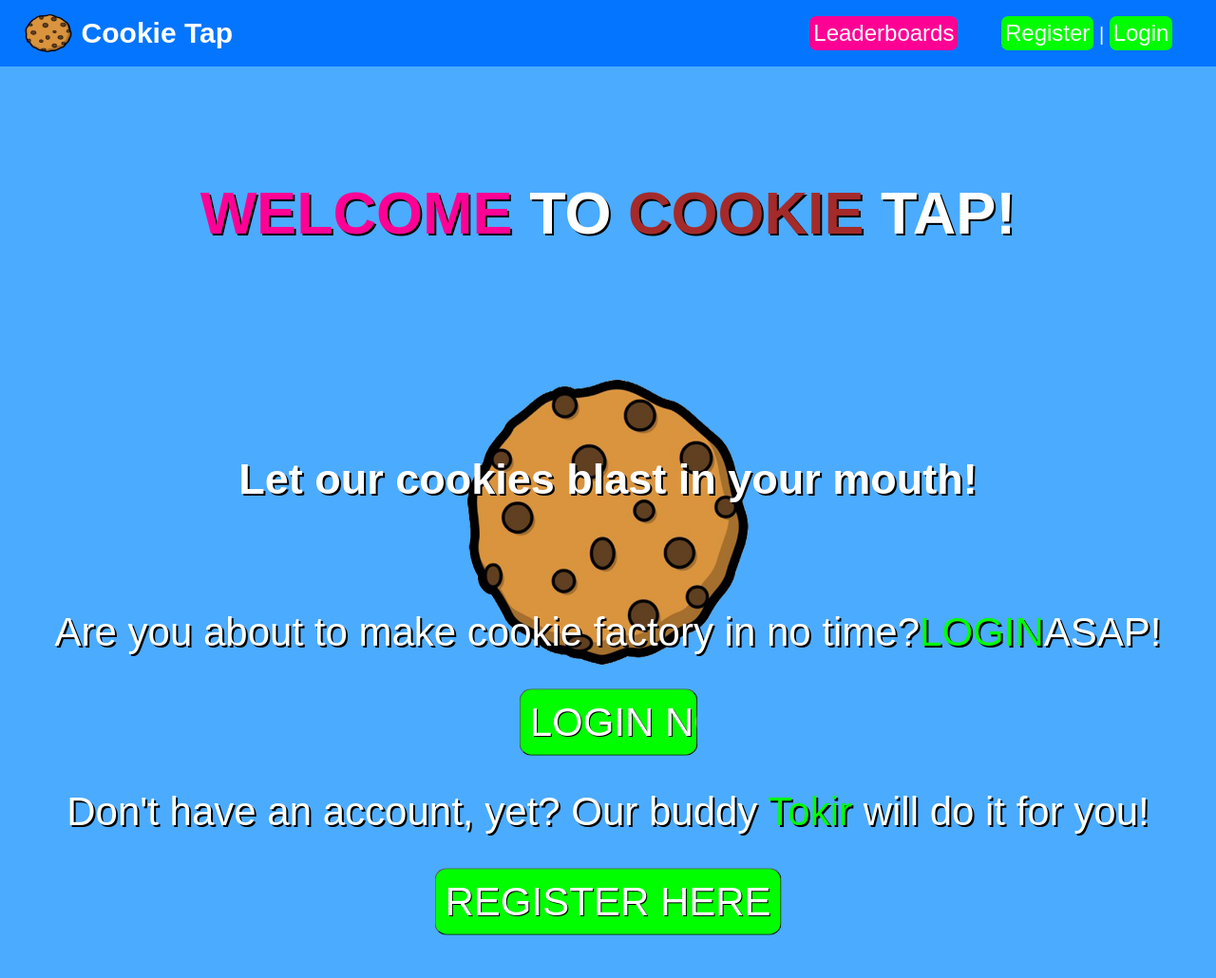
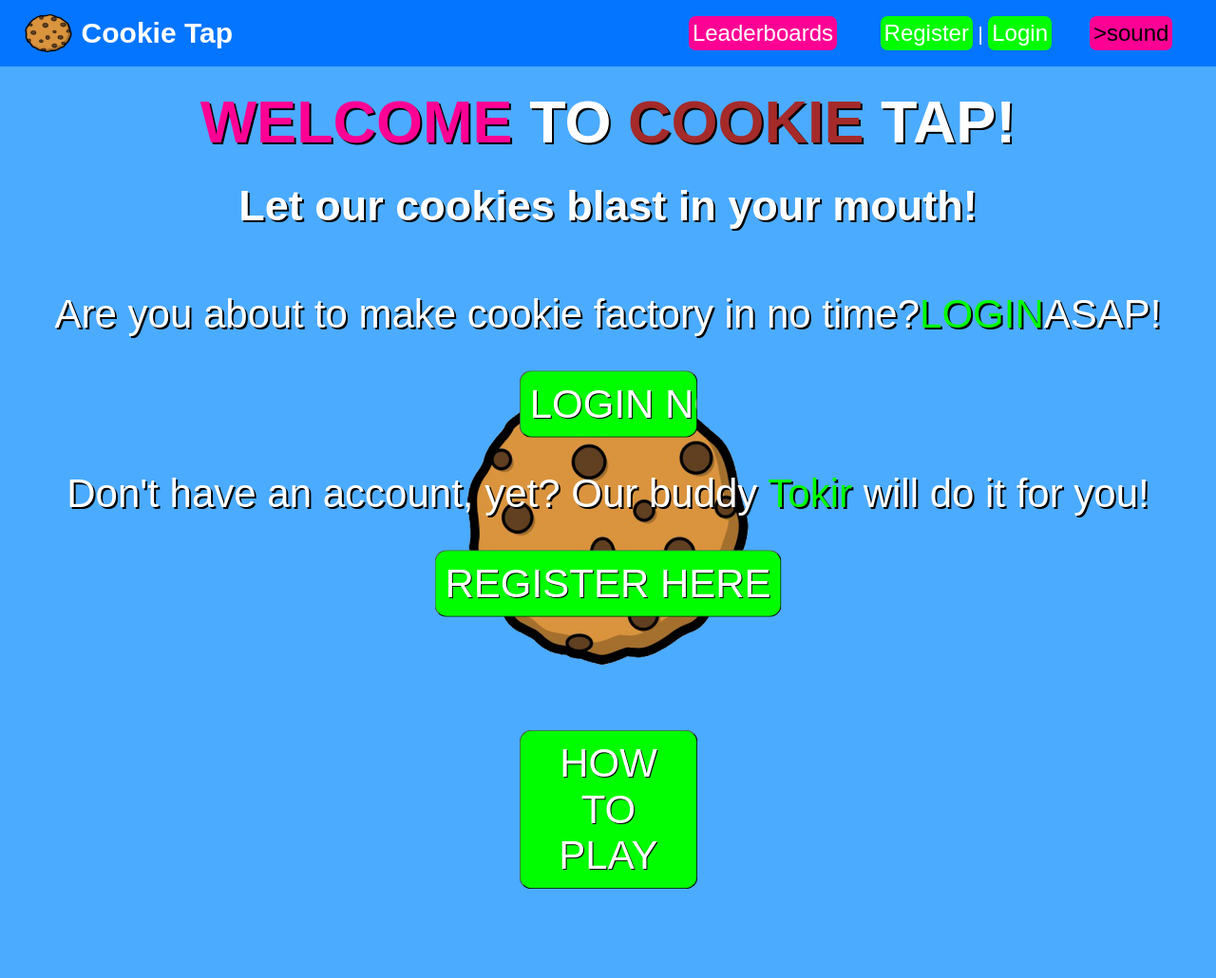
Before and after one commit to risal098/cookie-tap, a Flask app: page / in a window 1280 px wide. Shown: the whole page at 95% size. Run offline with Flask 3, Linux system fonts and the light colour scheme; some web fonts are replaced.

Commit message:
Update index.html

```diff
--- a/templates/index.html
+++ b/templates/index.html
@@ -7,28 +7,108 @@
     <title>Cookie Tap!</title>
     <link href="{{url_for('static', filename='style-index.css')}}"  rel="stylesheet" type="text/css" />
     <link rel="icon" href="{{url_for('static', filename='assets/pngegg.png')}}" type="image/png">
+   <style>
+    .modal-wrapper {
+      background: rgba(0, 0, 0, 0.508);
+      position: fixed;
+      top: 0;
+      left: 0;
+      height: 100%;
+      width: 100%;
+      display: none;
+z-index: 2;
+    }
+
+    .modal {
+      font-family: Arial, Helvetica, sans-serif;
+      text-align: center;
+      max-width: 300px;
+      width: 100%;
+      background: wheat;
+      padding: 20px;
+      margin: 35vh auto;
+      border-radius: 5px;
+      position: relative;
+      z-index: 2;
+    }
+
+    .modal a {
+      text-decoration: none;
+      background: crimson;
+      color: white;
+      padding: 5px 10px;
+      border-radius: 5px;
+      margin: 10px;
+      z-index: 2;
+    }
+
+    .modal-close {
+      color: red;
+      border: 1px solid black;
+      position: absolute;
+      top: 5px;
+      right: 5px;
+      cursor: pointer;
+      width: 20px;
+      border-radius: 5px;
+      z-index: 2;
+    }
+
+
+  </style>
 </head>
 
 <body>
+  <script>
+    function bt_sound(){
+    var audio = new Audio("{{url_for('static', filename='assets/button_tap.mp3')}}");
+    audio.loop = false;
+audio.play();}
+  </script>
     <header class="top-bar">
         <section class="logo">
             <img class="logo" src="{{url_for('static', filename='assets/pngegg.png')}}" alt="logo" width="50px"
                 height="40px">
-            <h1 class="logo-title"><a href="https://servercookie.colabbren.repl.co">Cookie Tap</a></h1>
+            <h1 class="logo-title"><a href="https://cookie-1.risalahqz.repl.co">Cookie Tap</a></h1>
         </section>
 
         <section>
             <nav class="nav">
                 <ul class="nav_links">
-                    <li><button class="ld1"><a href="https://servercookie.colabbren.repl.co/leaderboard"
+                    <li><button class="ld1" onclick="bt_sound()"><a href="https://cookie-1.risalahqz.repl.co/leaderboard"
                                 >Leaderboards</a></button></li>
                     <li>
-                        <button class="r1"><a href="https://servercookie.colabbren.repl.co/register">Register</a>
+                        <button class="r1" onclick="bt_sound()"><a href="https://cookie-1.risalahqz.repl.co/register">Register</a>
                         </button>
                         |
-                        <button class="l1"><a href="https://servercookie.colabbren.repl.co/login">Login</a></button>
+                        <button class="l1" onclick="bt_sound()"><a href="https://cookie-1.risalahqz.repl.co/login">Login</a></button>
                     </li>
                 </ul>
+               <nav class="nav">
+        <ul class="nav_links">
+          <li><button id="lamgu" class="ld1" onclick="lagu()">
+                >sound</a></button>
+          <script>
+            var audios = new Audio("{{url_for('static', filename='assets/lobby_theme.mp3')}}");
+            let mute=0
+        function lagu(){
+          console.log(mute);
+          var audio = new Audio("{{url_for('static', filename='assets/button_tap.mp3')}}");
+    audio.loop = false;
+audio.play();
+          mute++;
+    if (mute%2!=0){audios.loop = true;
+        audios.muted = false;
+    audios.volume = 0.7;
+          console.log("goyans");document.getElementById("lamgu").innerHTML =">sound";
+audios.play();}else{audios.muted=true;document.getElementById("lamgu").innerHTML ="muted";}}
+
+
+  </script>
+          </li>
+
+        </ul>
+      </nav>
             </nav>
         </section>
     </header>
@@ -36,32 +116,87 @@
     <main>
         <section class="title">
             <h1><span class="welcome">WELCOME</span> TO <span class="cookie">COOKIE</span> TAP!</h1>
+          <br>
         </section>
 
         <section class="slogan">
+          <br>
             <h2>Let our cookies blast in your mouth! </h2>
         </section>
 
         <section class="form-button">
-            <form class="login" action="https://servercookie.colabbren.repl.co/login">
+          <br>
+            <form class="login" action="https://cookie-1.risalahqz.repl.co/login">
                 <label class="login-lbl" for="Login">Are you about to make cookie factory in no time? <span
                         style="color: lime"> LOGIN </span>
                      ASAP!</label>
-                <input class="login-bt" type="submit" value="LOGIN NOW" />
+                <input class="login-bt" type="submit" value="LOGIN NOW" onclick="bt_sound()"/>
             </form>
 
-            <form class="register" action="https://servercookie.colabbren.repl.co/register">
+            <form class="register" action="https://cookie-1.risalahqz.repl.co/register">
                 <label class="register-lbl" for="Register">Don't have an account, yet? Our buddy <span
                         style="color: lime"> Tokir </span> will do it for
                     you!</label>
-                <input class="register-bt" type="submit" value="REGISTER HERE" />
+                <input class="register-bt" type="submit" value="REGISTER HERE" onclick="bt_sound()"/>
             </form>
+          <button id="howtoplay" class="login-bt" onclick="displayer()" >HOW TO PLAY</button>
+
         </section>
 
-        <script>
+         <div class="modal-wrapper">
+    <div class="modal">
+      <div class="modal-close">X</div>
+      <div class="modal-content">
+        <h2>HOW TO PLAY</h2>
+        <p>1. its very simple, you only have to click the big cookie icon after you logged in, click it as many as
+          possible to get the highest rank<br><br>2. when you get certain cookies, there are possibilities that thief
+          may
+          spawn and want to get your cookie, click them until they dissapear and get arrested!!!<br><br>NOTE: some thief
+          is
+          powerful so they might steal huge amount of cookies or have huge HP, so you might have to click them more than
+          reguler thief in order to arrest them
+        </p>
+
+      </div>
+    </div>
+  </div>
+          <script>
+            let modal = document.querySelector('.modal-wrapper');
+let btn = document.getElementById("howtoplay");
+let close_btn = document.querySelector('.modal-close');
+
+
+
+//  display the modal after 3 second of page load
+
+
+
+function displayer() {
+  var audio = new Audio("{{url_for('static', filename='assets/button_tap.mp3')}}");
+    audio.loop = false;
+audio.play();
+  modal.style.display = 'block';
+}
+
+//  when the user clicks on X button,close the modal
+close_btn.addEventListener('click', hide);
+
+// when user clicks anywhere outside the modal, close modal
+window.addEventListener('click', (event) => {
+  if (event.target == modal) {
+    modal.style.display = 'none';
+  }
+});
+
+function hide() {
+  modal.style.display = 'none';
+
+}
+
         </script>
         <script></script>
     </main>
+
 </body>
 
 </html>
```
